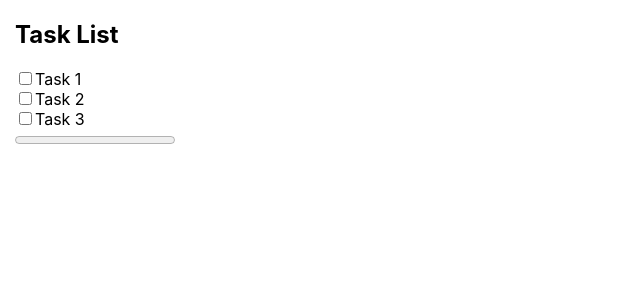
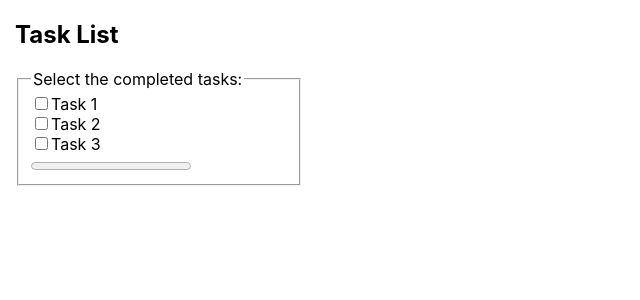
Before and after one commit to edgarsilvamatos/02-form-example, a React (Create React App) app: page / in a window 1280 px wide. Shown: the top 300 px of the page, without its empty margins (0-640 px from the left). Built offline with nearby package versions, Linux system fonts and the light colour scheme.

Commit message:
Improved layout further

```diff
--- a/src/App.js
+++ b/src/App.js
@@ -23,6 +23,8 @@ const App = () => {
   return (
     <div style={{ marginLeft: '15px' }}>
       <h2>Task List</h2>
+      <fieldset style={{ width: '20vw' }}>
+      <legend>Select the completed tasks:</legend>
         {tasks.map((task) => (
           <div key={task.id}>
             <input
@@ -35,6 +37,7 @@ const App = () => {
           </div>
         ))}
         <progress value={updateProgress()} max="100"></progress>
+      </fieldset>
     </div>
   );
 };
```
Lines whose indentation alone changed are shown as unchanged.
